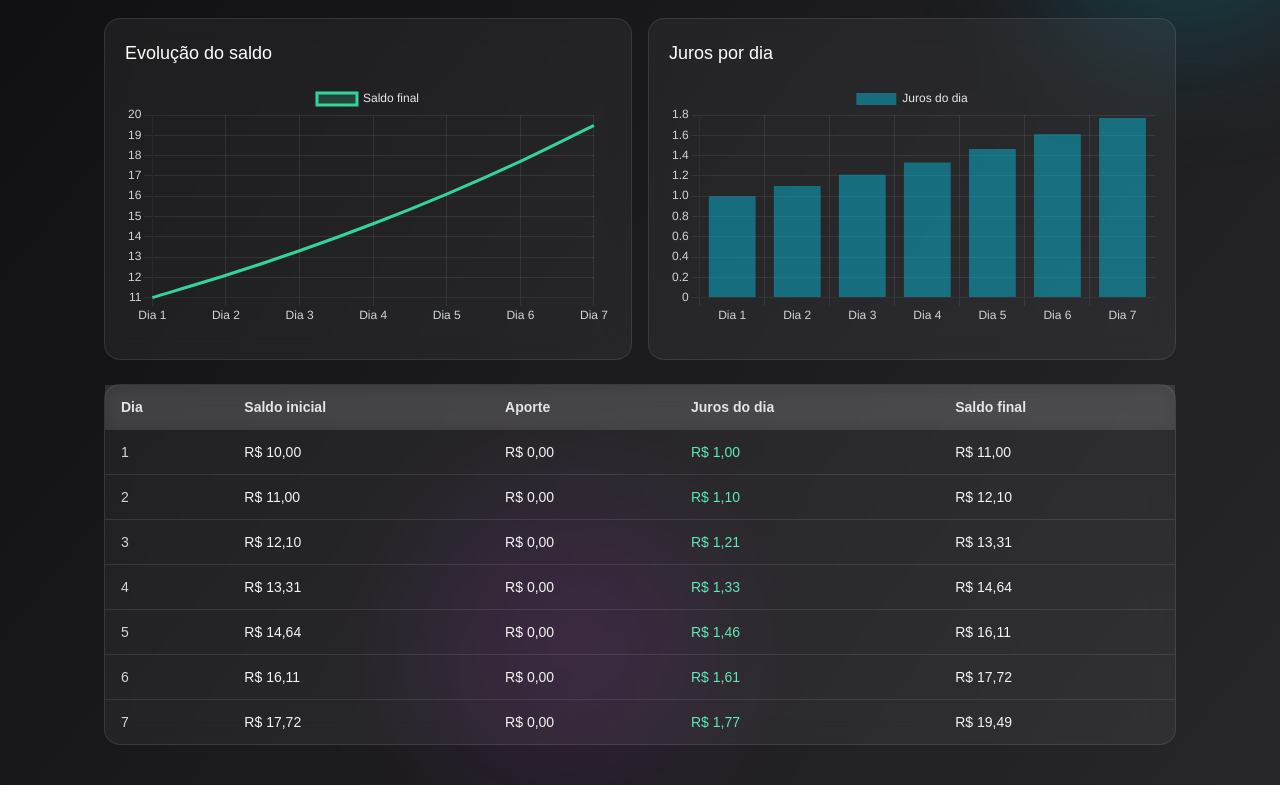
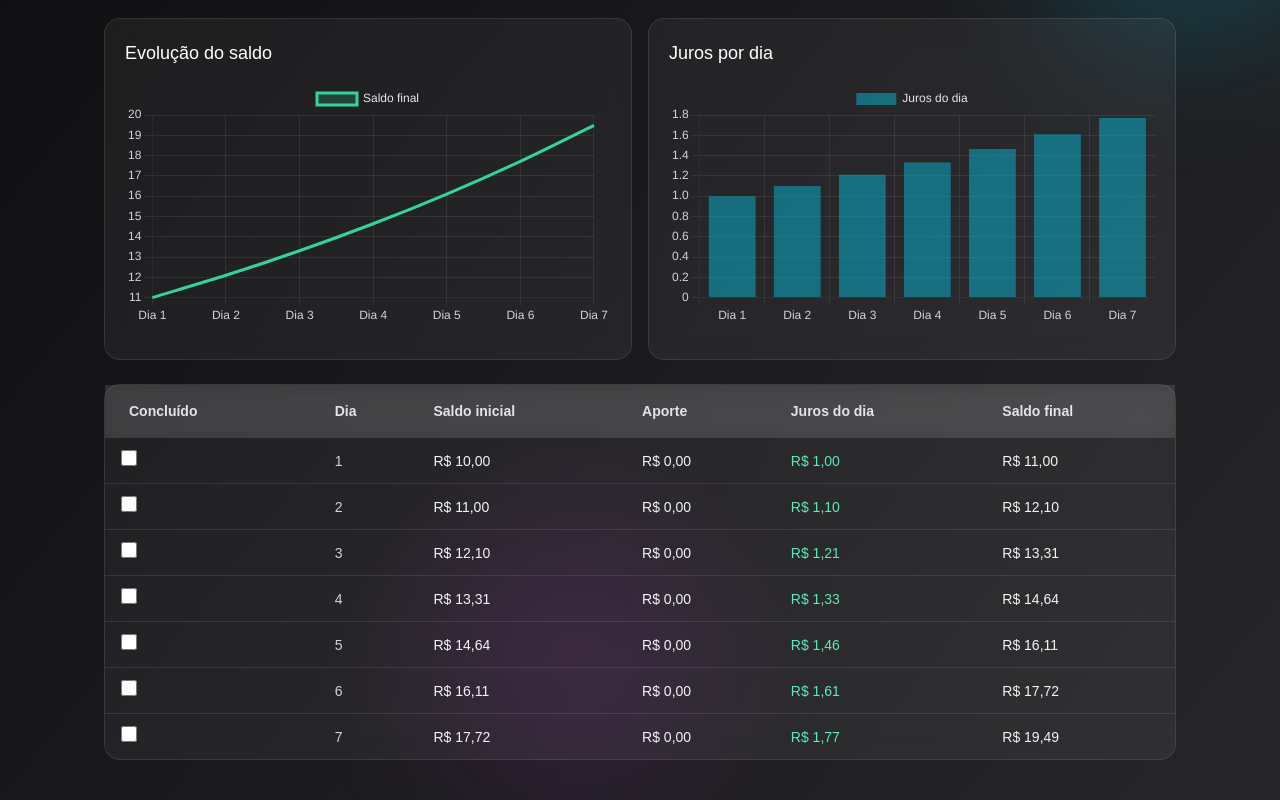
Before and after one commit to Dslpss/jrcomposto, a Next.js app: page /dashboard in a window 1280 px wide. Shown: the part 808-1608 px from the top of the page. Built offline with nearby package versions, Linux system fonts and the light colour scheme; no server answers; the database is empty; sample sign-in values are in the browser's storage.

Commit message:
feat(dashboard): marcar dias como concluído (localStorage por cenário)

```diff
--- a/src/app/dashboard/DashboardClient.tsx
+++ b/src/app/dashboard/DashboardClient.tsx
@@ -153,6 +153,9 @@ export function DashboardClient({ userEmail }: { userEmail: string }) {
   const [taxaRequerida, setTaxaRequerida] = useState<number | null>(null);
   const [metaMsg, setMetaMsg] = useState<string | null>(null);
 
+  // Dias concluídos (Set de números) - persistido por cenário em localStorage
+  const [completedDays, setCompletedDays] = useState<Set<number>>(new Set());
+
   function simulateFinal(
     principalNum: number,
     aporteNum: number,
@@ -169,6 +172,64 @@ export function DashboardClient({ userEmail }: { userEmail: string }) {
       saldo = saldoFinal;
     }
     return saldo;
+  }
+
+  // Carrega os dias concluídos do localStorage quando o cenário atual muda
+  useEffect(() => {
+    if (!currentScenarioId) {
+      setCompletedDays(new Set());
+      return;
+    }
+    try {
+      const raw = localStorage.getItem(`completed:${currentScenarioId}`);
+      if (!raw) {
+        setCompletedDays(new Set());
+        return;
+      }
+      const arr = JSON.parse(raw) as number[];
+      setCompletedDays(new Set(arr || []));
+    } catch {
+      setCompletedDays(new Set());
+    }
+  }, [currentScenarioId]);
+
+  function persistCompleted(nextSet: Set<number>) {
+    if (!currentScenarioId) return;
+    const arr = Array.from(nextSet.values());
+    try {
+      localStorage.setItem(
+        `completed:${currentScenarioId}`,
+        JSON.stringify(arr)
+      );
+    } catch {
+      // ignore
+    }
+  }
+
+  function toggleDay(dia: number) {
+    setCompletedDays((prev) => {
+      const next = new Set(prev);
+      if (next.has(dia)) next.delete(dia);
+      else next.add(dia);
+      persistCompleted(next);
+      return next;
+    });
+  }
+
+  function toggleAll() {
+    setCompletedDays((prev) => {
+      const next = new Set(prev);
+      const all = cronograma.map((c) => c.dia);
+      const allMarked = all.every((d) => next.has(d));
+      if (allMarked) {
+        // limpar
+        next.clear();
+      } else {
+        all.forEach((d) => next.add(d));
+      }
+      persistCompleted(next);
+      return next;
+    });
   }
 
   /**
@@ -789,6 +850,15 @@ export function DashboardClient({ userEmail }: { userEmail: string }) {
             <table className="min-w-full table-auto">
               <thead className="sticky top-0 z-10 bg-white/10 backdrop-blur text-left text-sm text-zinc-200">
                 <tr>
+                  <th className="px-4 py-3">
+                    <button
+                      onClick={toggleAll}
+                      title="Marcar/Desmarcar todos"
+                      className="rounded px-2 py-1 text-sm text-zinc-200 hover:bg-white/5"
+                    >
+                      Concluído
+                    </button>
+                  </th>
                   <th className="px-4 py-3">Dia</th>
                   <th className="px-4 py-3">Saldo inicial</th>
                   <th className="px-4 py-3">Aporte</th>
@@ -797,11 +867,24 @@ export function DashboardClient({ userEmail }: { userEmail: string }) {
                 </tr>
               </thead>
               <tbody>
-                {cronograma.map((linha) => (
+                {cronograma.map((linha) => {
+                  const isDone = completedDays.has(linha.dia);
+                  return (
                     <tr
                       key={linha.dia}
-                    className="border-t border-white/10 text-sm"
+                      className={`border-t border-white/10 text-sm ${
+                        isDone ? "opacity-60 line-through" : ""
+                      }`}
                     >
+                      <td className="px-4 py-3 text-zinc-300">
+                        <input
+                          aria-label={`Marcar dia ${linha.dia} como concluído`}
+                          type="checkbox"
+                          checked={isDone}
+                          onChange={() => toggleDay(linha.dia)}
+                          className="h-4 w-4 rounded border-white/10 text-emerald-400"
+                        />
+                      </td>
                       <td className="px-4 py-3 text-zinc-300">{linha.dia}</td>
                       <td className="px-4 py-3 text-zinc-100">
                         {formatBRL(linha.saldoInicial)}
@@ -816,12 +899,13 @@ export function DashboardClient({ userEmail }: { userEmail: string }) {
                         {formatBRL(linha.saldoFinal)}
                       </td>
                     </tr>
-                ))}
+                  );
+                })}
                 {cronograma.length === 0 && (
                   <tr>
                     <td
                       className="px-4 py-6 text-center text-sm text-zinc-400"
-                      colSpan={5}
+                      colSpan={6}
                     >
                       Ajuste os parâmetros para ver o cronograma.
                     </td>
```
Also changed, not shown: src/app/globals.css (+68 -18 lines). Lines whose indentation alone changed are shown as unchanged.
